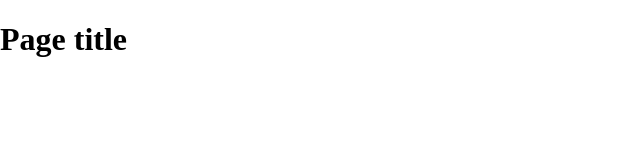
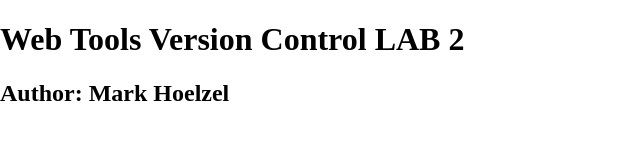
Before and after one commit to mhoelzel142/webtools-github-intro-hoelzel, a plain HTML site: page vclab/index.html in a window 1280 px wide. Shown: the whole page, without its empty margins (0-640 px from the left). Drawn offline with nearby package versions, Linux system fonts and the light colour scheme.

Commit message:
Recommitting after forgetting to add index.html last commit.

```diff
--- a/vclab/index.html
+++ b/vclab/index.html
@@ -14,7 +14,8 @@
     </head>
     <body>
     <header>
-	<h1>Page title</h1>
+	<h1>Web Tools Version Control LAB 2</h1>
+    <h2>Author: Mark Hoelzel</h2>
     </header>
     <nav id="pageNav">
     </nav>
```
